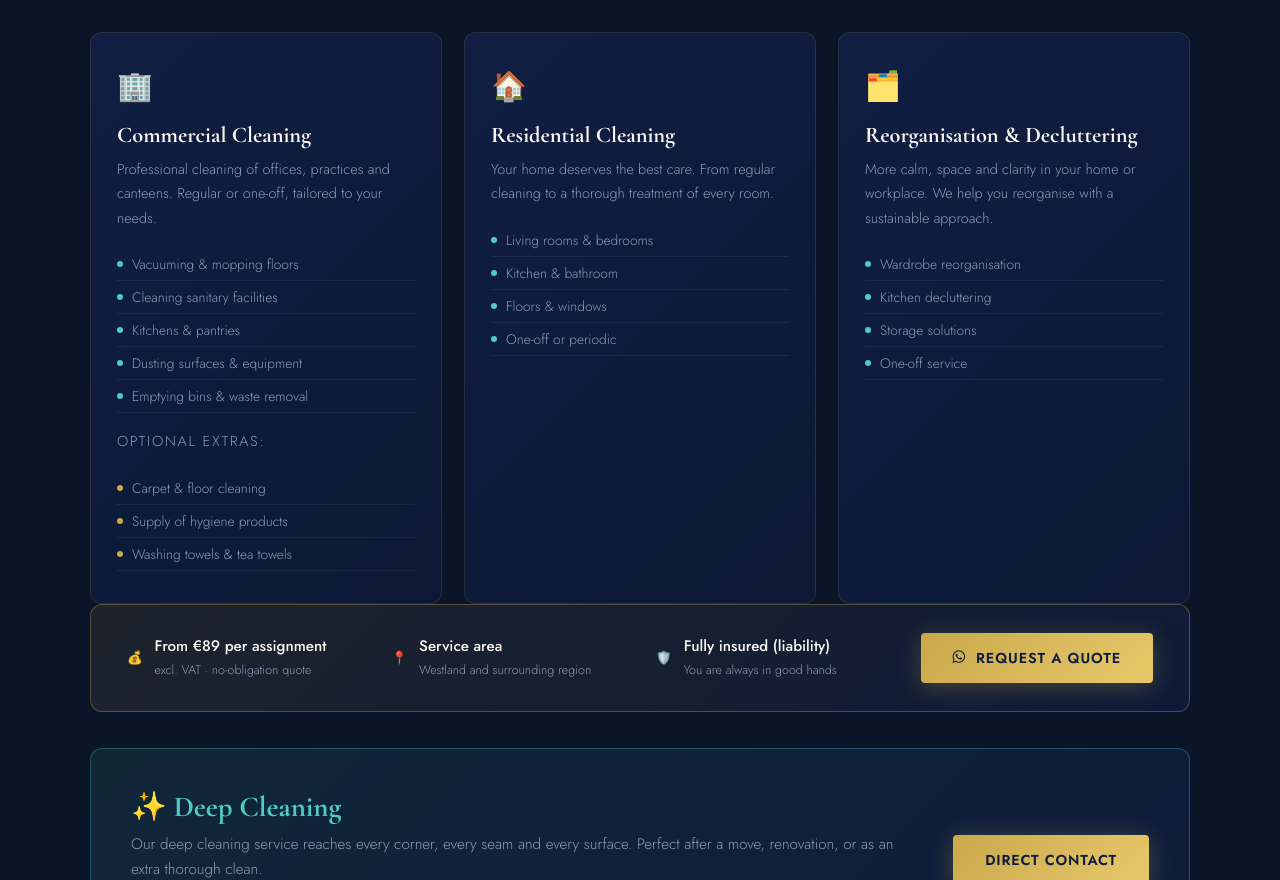
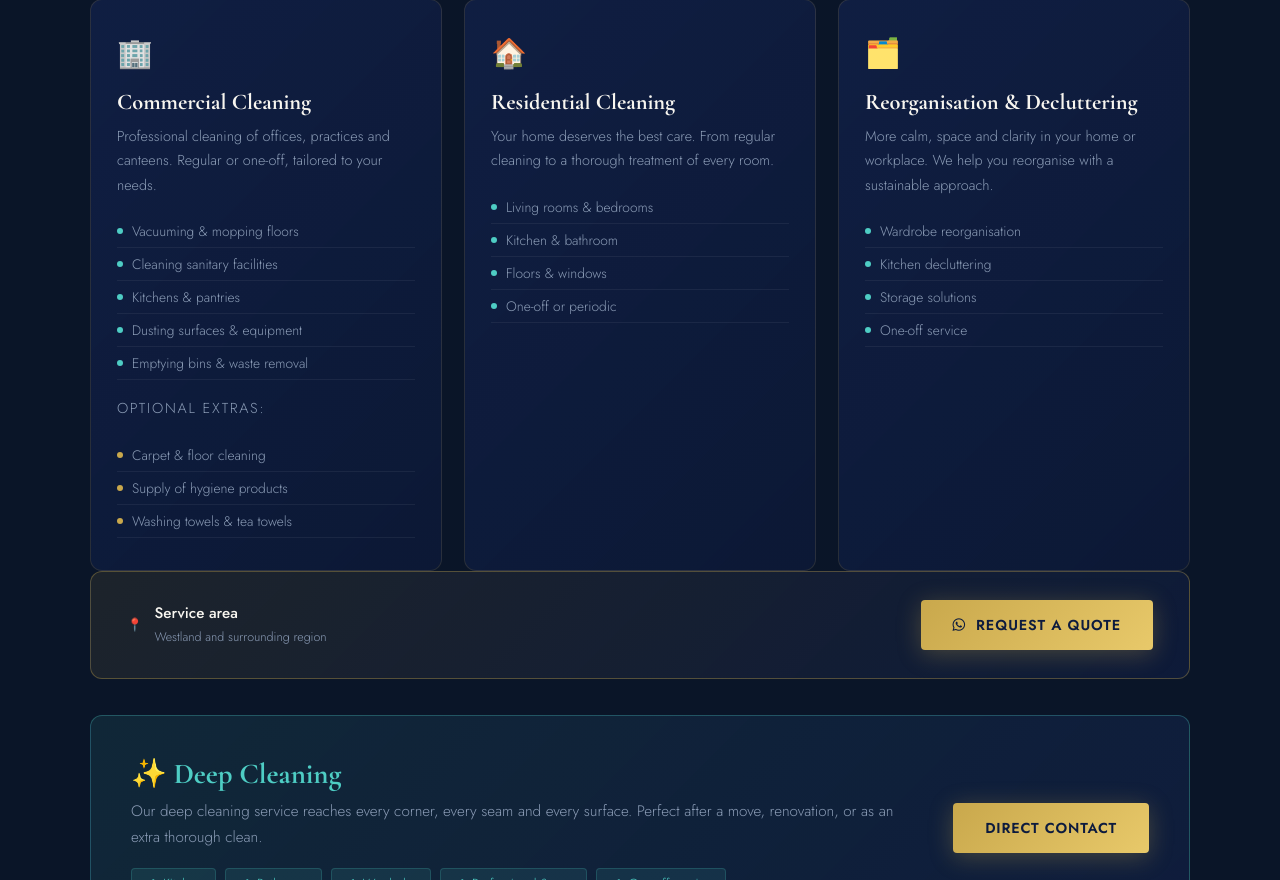
Before and after one commit to assaainx-spec/ms-eco-cleaning, a plain HTML site: page en.html in a window 1280 px wide. Shown: the part 2225-3105 px from the top of the page. Drawn offline with nearby package versions, Linux system fonts and the light colour scheme.

Commit message:
Remove pricing and insurance info until confirmed
Co-Authored-By: Claude Sonnet 4.6 <noreply@anthropic.com>

```diff
--- a/en.html
+++ b/en.html
@@ -134,7 +134,6 @@
             <li><span class="why-check">✓</span>High quality with attention to detail</li>
             <li><span class="why-check">✓</span>Ecological cleaning products</li>
             <li><span class="why-check">✓</span>Own professional equipment</li>
-            <li><span class="why-check">✓</span>Fully insured (liability)</li>
           </ul>
         </div>
       </div>
@@ -199,24 +198,10 @@
     </div>
     <div class="pricing-strip">
       <div class="pricing-item">
-        <span class="pricing-icon">💰</span>
-        <div>
-          <strong>From €89 per assignment</strong>
-          <span>excl. VAT · no-obligation quote</span>
-        </div>
-      </div>
-      <div class="pricing-item">
         <span class="pricing-icon">📍</span>
         <div>
           <strong>Service area</strong>
           <span>Westland and surrounding region</span>
-        </div>
-      </div>
-      <div class="pricing-item">
-        <span class="pricing-icon">🛡️</span>
-        <div>
-          <strong>Fully insured (liability)</strong>
-          <span>You are always in good hands</span>
         </div>
       </div>
       <a href="https://wa.me/31634859593" class="btn-primary" style="flex-shrink:0;white-space:nowrap"><i class="fa-brands fa-whatsapp"></i> Request a quote</a>
```
Also changed, not shown: index.html (+0 -15 lines), pl.html (+0 -15 lines).
